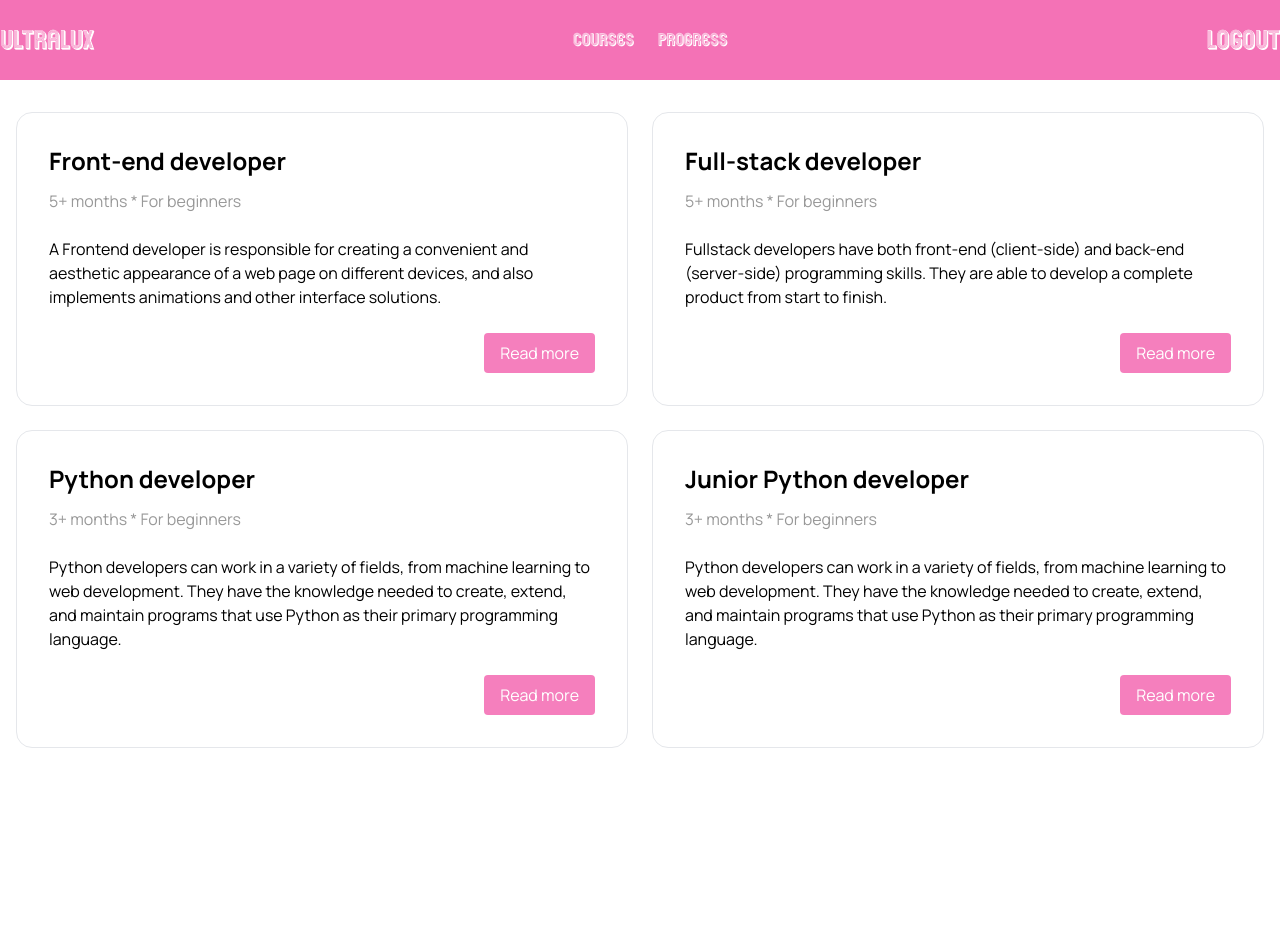
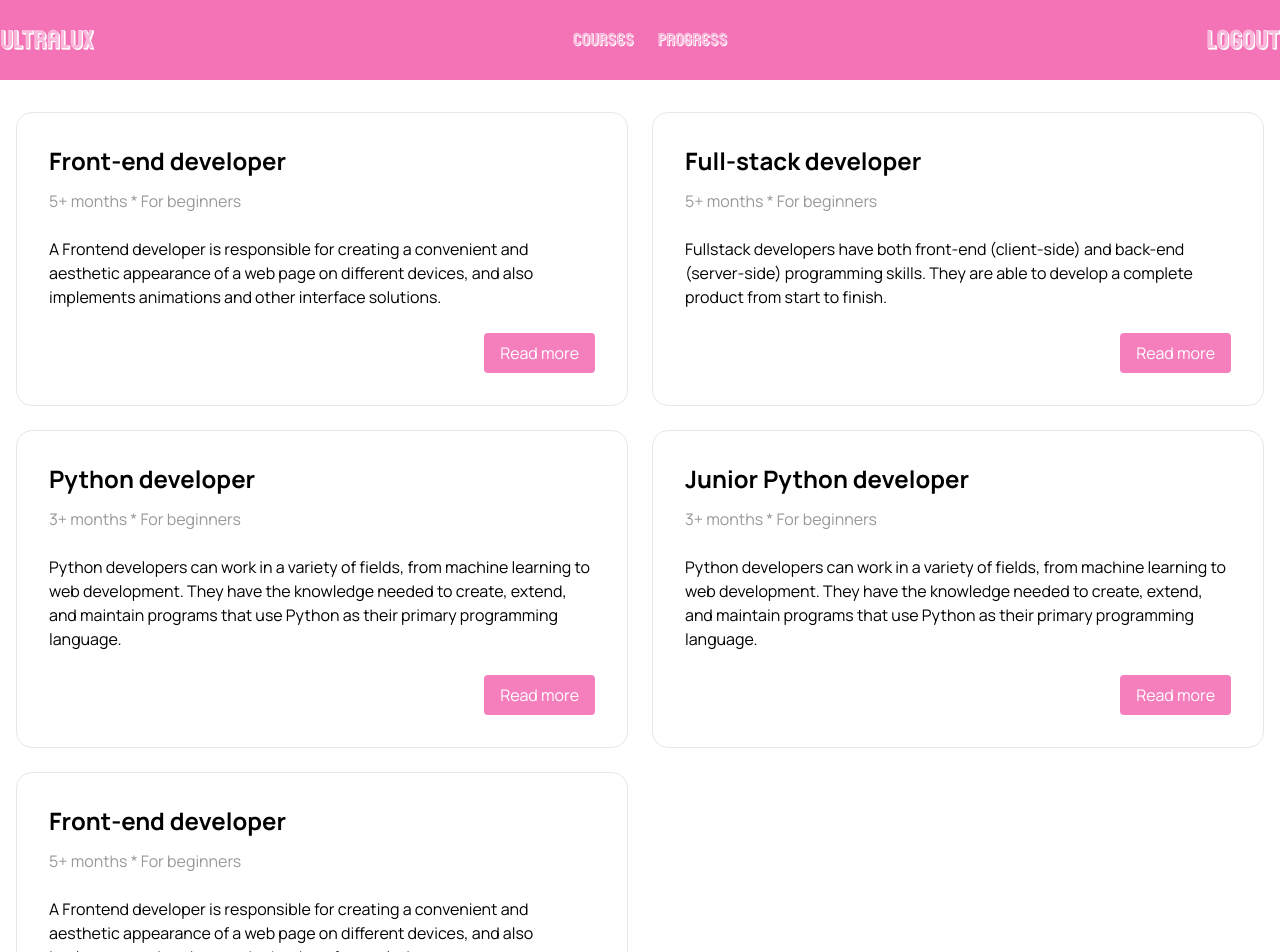
Before and after one commit to k3yV1/courses-frontend, a Vue app: page /courses in a window 1280 px wide. Shown: the top 952 px of the page. Before the commit the page ends 800 px from the top, so only its background shows below. Built offline with nearby package versions, Linux system fonts and the light colour scheme; sample sign-in values are in the browser's storage.

Commit message:
adding rules

```diff
--- a/src/App.vue
+++ b/src/App.vue
@@ -1,10 +1,10 @@
 <template>
   <div id="app">
-    <header v-if="showHeader" class="header relative md:py-6 bg-pink-400 md:p-0 p-4">
+    <header v-if="showHeader" class="header md:relative fixed w-full z-10 md:py-6 bg-pink-400 md:p-0 p-4">
       <Header class="md:block hidden" />
       <MobileHeader class="md:hidden block" />
     </header>
-    <div class="body">
+    <div class="body md:pt-0 pt-20">
       <div class="container-fluid mx-auto">
         <transition name="component-fade" mode="out-in">
           <router-view />
--- a/src/mocks/mock_courses.js
+++ b/src/mocks/mock_courses.js
@@ -139,4 +139,39 @@ export const mockCourses = [
 			}
 		],
 	},
+	{
+		id: 1,
+		content: [
+			{
+				id: 1,
+				title: '<span class="md:text-2xl text-base font-bold">Front-end developer</span>',
+				subtitle: '<span class="opacity-40 text-base">5+ months * For beginners</span>',
+				description: '<span class="text-base">A Frontend developer is responsible for creating a convenient and aesthetic appearance of a web page on different devices, and also implements animations and other interface solutions.</span>',
+			},
+		],
+		lessons: [
+			{
+				id: 1,
+				title: '<span class="md:text-2xl text-base font-bold">Lesson 1 - Front-end developer</span>',
+				content: `
+				<p class="text-base">Lorem ipsum dolor sit amet, consectetur adipiscing elit, sed do eiusmod tempor incididunt ut labore et dolore magna aliqua. Egestas purus viverra accumsan in nisl nisi scelerisque. Tortor pretium viverra suspendisse potenti nullam ac tortor. Lectus mauris ultrices eros in cursus turpis. Vestibulum sed arcu non odio euismod lacinia. Porta non pulvinar neque laoreet suspendisse interdum consectetur. Neque volutpat ac tincidunt vitae semper. Sit amet mauris commodo quis imperdiet massa tincidunt nunc. In metus vulputate eu scelerisque felis imperdiet proin. Tortor consequat id porta nibh. Turpis egestas maecenas pharetra convallis posuere morbi. Enim sit amet venenatis urna.</p>
+
+          <p class="text-base mt-3">Arcu dui vivamus arcu felis bibendum ut tristique et egestas. Pellentesque habitant morbi tristique senectus et netus. Phasellus faucibus scelerisque eleifend donec pretium vulputate sapien nec. Volutpat maecenas volutpat blandit aliquam etiam erat velit. Eros donec ac odio tempor orci dapibus ultrices in. Tortor vitae purus faucibus ornare suspendisse. Nisl rhoncus mattis rhoncus urna neque viverra justo nec. Scelerisque viverra mauris in aliquam sem. Purus viverra accumsan in nisl nisi. Vitae ultricies leo integer malesuada nunc vel. Et tortor consequat id porta nibh. Dolor sit amet consectetur adipiscing elit. Odio ut sem nulla pharetra. Accumsan lacus vel facilisis volutpat est velit egestas dui id. Dignissim cras tincidunt lobortis feugiat vivamus at augue. Venenatis a condimentum vitae sapien pellentesque habitant morbi tristique senectus. Pharetra et ultrices neque ornare aenean. Pellentesque elit eget gravida cum sociis natoque penatibus et.</p>
+          <p class="text-base mt-3">Quam pellentesque nec nam aliquam sem. Venenatis cras sed felis eget velit. Volutpat est velit egestas dui id ornare arcu. Diam quam nulla porttitor massa. Gravida arcu ac tortor dignissim convallis aenean et tortor at. Sem viverra aliquet eget sit amet tellus cras adipiscing enim. Pretium lectus quam id leo in vitae. Pellentesque dignissim enim sit amet venenatis. Congue eu consequat ac felis donec et odio. Massa tempor nec feugiat nisl pretium fusce. Curabitur vitae nunc sed velit dignissim sodales ut. Sit amet risus nullam eget felis eget nunc. Eget velit aliquet sagittis id consectetur.</p>
+          <p class="text-base mt-3">Nulla pharetra diam sit amet nisl suscipit adipiscing bibendum. Facilisis volutpat est velit egestas dui. Enim diam vulputate ut pharetra sit amet aliquam id diam. Sagittis orci a scelerisque purus semper eget duis at. Phasellus faucibus scelerisque eleifend donec pretium. Pharetra convallis posuere morbi leo urna molestie at elementum eu. Purus gravida quis blandit turpis cursus in hac habitasse platea. At elementum eu facilisis sed odio. Dis parturient montes nascetur ridiculus mus mauris. Bibendum at varius vel pharetra vel turpis nunc. Feugiat pretium nibh ipsum consequat. Faucibus scelerisque eleifend donec pretium vulputate sapien nec sagittis.</p>`,
+				results: []
+			},
+			{
+				id: 2,
+				title: '<span class="md:text-2xl text-base font-bold">Lesson 2 - Front-end developer</span>',
+				content: `
+				<p class="text-base">Lorem ipsum dolor sit amet, consectetur adipiscing elit, sed do eiusmod tempor incididunt ut labore et dolore magna aliqua. Egestas purus viverra accumsan in nisl nisi scelerisque. Tortor pretium viverra suspendisse potenti nullam ac tortor. Lectus mauris ultrices eros in cursus turpis. Vestibulum sed arcu non odio euismod lacinia. Porta non pulvinar neque laoreet suspendisse interdum consectetur. Neque volutpat ac tincidunt vitae semper. Sit amet mauris commodo quis imperdiet massa tincidunt nunc. In metus vulputate eu scelerisque felis imperdiet proin. Tortor consequat id porta nibh. Turpis egestas maecenas pharetra convallis posuere morbi. Enim sit amet venenatis urna.</p>
+
+          <p class="text-base mt-3">Arcu dui vivamus arcu felis bibendum ut tristique et egestas. Pellentesque habitant morbi tristique senectus et netus. Phasellus faucibus scelerisque eleifend donec pretium vulputate sapien nec. Volutpat maecenas volutpat blandit aliquam etiam erat velit. Eros donec ac odio tempor orci dapibus ultrices in. Tortor vitae purus faucibus ornare suspendisse. Nisl rhoncus mattis rhoncus urna neque viverra justo nec. Scelerisque viverra mauris in aliquam sem. Purus viverra accumsan in nisl nisi. Vitae ultricies leo integer malesuada nunc vel. Et tortor consequat id porta nibh. Dolor sit amet consectetur adipiscing elit. Odio ut sem nulla pharetra. Accumsan lacus vel facilisis volutpat est velit egestas dui id. Dignissim cras tincidunt lobortis feugiat vivamus at augue. Venenatis a condimentum vitae sapien pellentesque habitant morbi tristique senectus. Pharetra et ultrices neque ornare aenean. Pellentesque elit eget gravida cum sociis natoque penatibus et.</p>
+          <p class="text-base mt-3">Quam pellentesque nec nam aliquam sem. Venenatis cras sed felis eget velit. Volutpat est velit egestas dui id ornare arcu. Diam quam nulla porttitor massa. Gravida arcu ac tortor dignissim convallis aenean et tortor at. Sem viverra aliquet eget sit amet tellus cras adipiscing enim. Pretium lectus quam id leo in vitae. Pellentesque dignissim enim sit amet venenatis. Congue eu consequat ac felis donec et odio. Massa tempor nec feugiat nisl pretium fusce. Curabitur vitae nunc sed velit dignissim sodales ut. Sit amet risus nullam eget felis eget nunc. Eget velit aliquet sagittis id consectetur.</p>
+          <p class="text-base mt-3">Nulla pharetra diam sit amet nisl suscipit adipiscing bibendum. Facilisis volutpat est velit egestas dui. Enim diam vulputate ut pharetra sit amet aliquam id diam. Sagittis orci a scelerisque purus semper eget duis at. Phasellus faucibus scelerisque eleifend donec pretium. Pharetra convallis posuere morbi leo urna molestie at elementum eu. Purus gravida quis blandit turpis cursus in hac habitasse platea. At elementum eu facilisis sed odio. Dis parturient montes nascetur ridiculus mus mauris. Bibendum at varius vel pharetra vel turpis nunc. Feugiat pretium nibh ipsum consequat. Faucibus scelerisque eleifend donec pretium vulputate sapien nec sagittis.</p>`,
+				results: []
+			}
+		],
+	}
 ]
--- a/vue.config.js
+++ b/vue.config.js
@@ -1,4 +1,5 @@
 const { defineConfig } = require('@vue/cli-service')
 module.exports = defineConfig({
+  publicPath: '/courses-frontend/',
   transpileDependencies: true
 })
```
Also changed, not shown: 30 other files (tests, documents, lock files or other folders).
